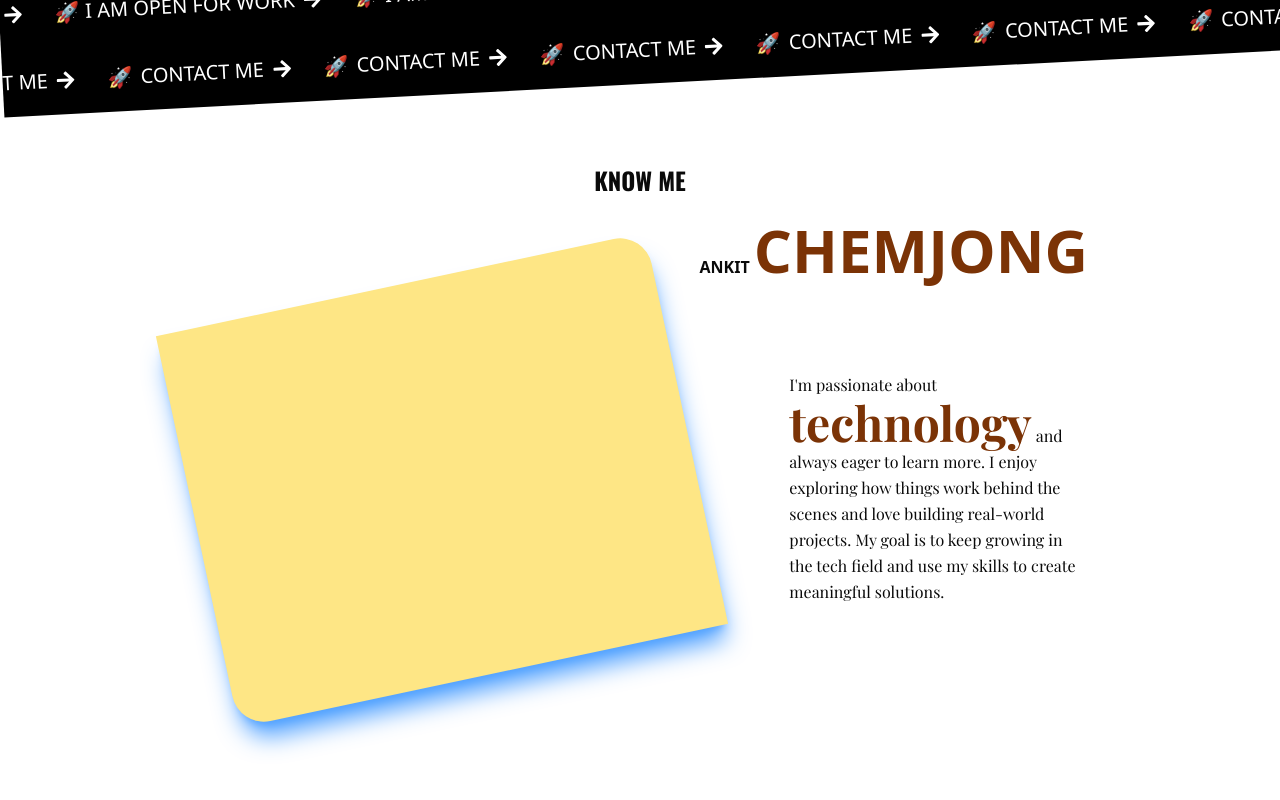
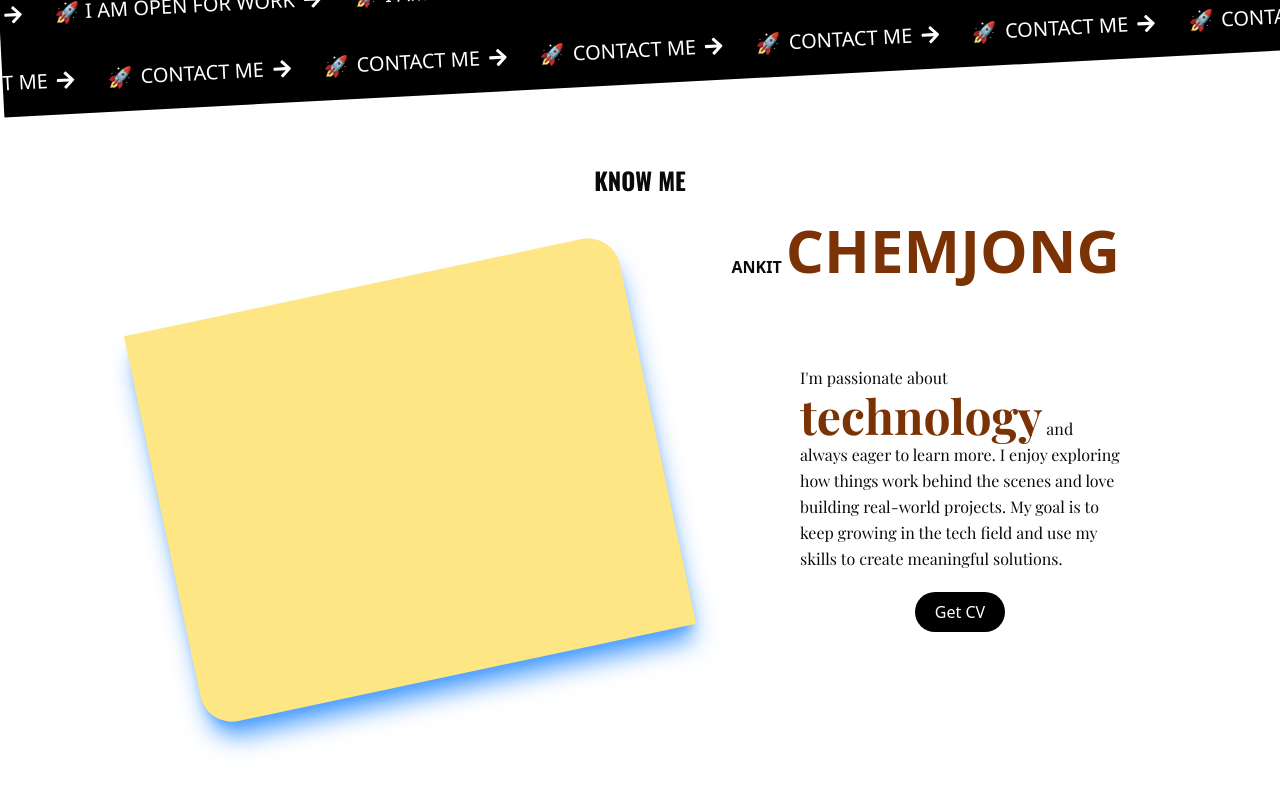
Before and after one commit to AnkitChemjong/Portfolio_Ankit_Chemjong, a Next.js app: page / in a window 1280 px wide. Shown: the part 940-1740 px from the top of the page. Built offline with nearby package versions, Linux system fonts and the light colour scheme.

Commit message:
re-build

```diff
--- a/src/components/BioAnkit.tsx
+++ b/src/components/BioAnkit.tsx
@@ -1,12 +1,24 @@
 import React from 'react'
 
 const BioAnkit = () => {
+  const downloadCV=()=>{
+    // const newBlob=new Blob(["/CV/AnkitChemjongCV.pdf"],{type:"application/pdf"});
+    // const doc=window.URL.createObjectURL(newBlob);
+    const a= document.createElement('a');
+    a.href="/CV/AnkitChemjongCV.pdf";
+    a.target="_black";
+    a.download="ankitCV.pdf"
+    document.body.appendChild(a);
+    a.click();
+    document.body.removeChild(a);
+    // window.URL.revokeObjectURL(doc);
+  }
   return (
     <div id='about' className="relative w-screen min-h-fit md:h-fit
-    text-center mt-10 md:px-48 px-6 py-10">
+    text-center mt-10 md:px-40 px-6 py-10">
     <h1 className="title md:text-2xl text-xl font-bold mb-6">KNOW ME</h1>
 
-    <div className="text-left md:text-right mb-10">
+    <div className="text-left md:text-right mb-10 ">
       <h1 className="text-base font-semibold">
         ANKIT <span className="text-4xl lg:text-6xl text-amber-900">CHEMJONG</span>
       </h1>
@@ -24,6 +36,10 @@ const BioAnkit = () => {
         I enjoy exploring how things work behind the scenes and love building real-world projects.
         My goal is to keep growing in the tech field and use my skills to create meaningful solutions.
       </p>
+      <div className='w-full flex justify-center items-center relative top-5'>
+      <button onClick={downloadCV} className='bg-black dark:text-black text-white py-2 px-5
+       rounded-3xl cursor-pointer hover:scale-105 transition-all duration-150 w-fit'>Get CV</button>
+      </div>
       </div>
       </div>
     </div>
```
Also changed, not shown: 1 other file (tests, documents, lock files or other folders).
